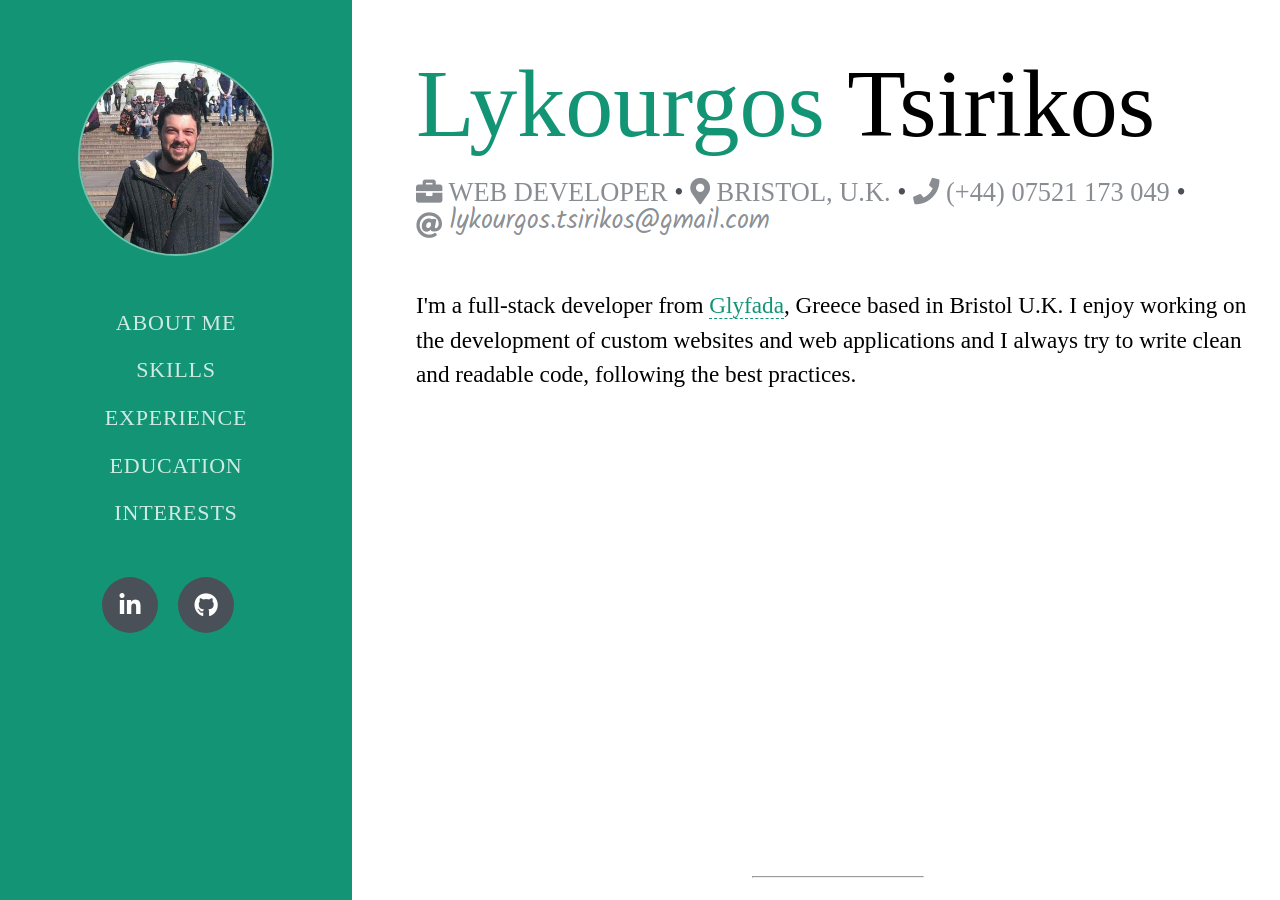
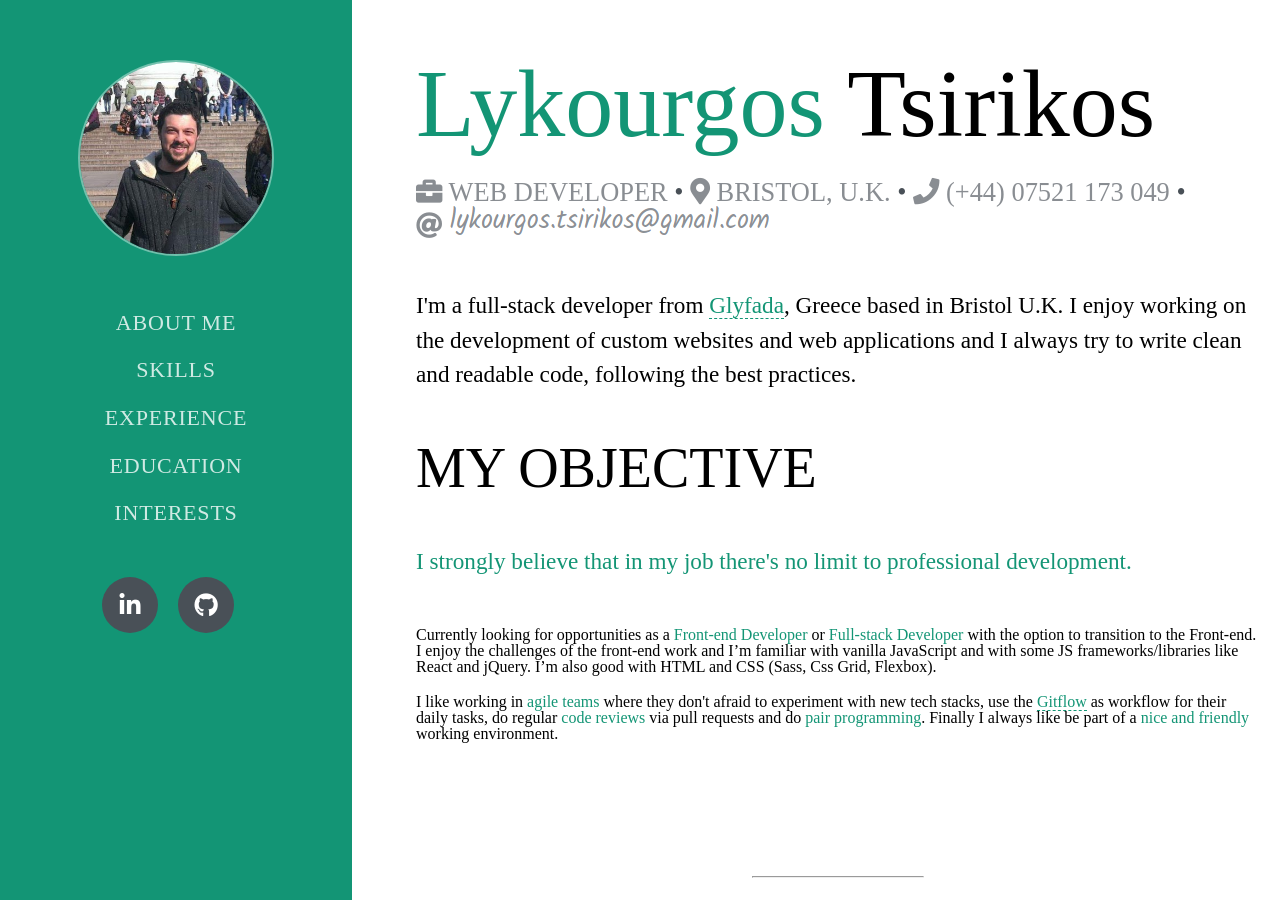
Before and after one commit to ltdev22/ltdev22.github.io, a Jekyll site: the page built from index.html, in a window 1280 px wide and 900 px high. Built offline with Jekyll 4.4.1, drawn with Linux system fonts in a browser that asks for light colours; some of the changed text lies outside the part shown.

Commit message:
Add more content on about and some minor css additions

```diff
--- a/_includes/sections/about.html
+++ b/_includes/sections/about.html
@@ -13,4 +13,11 @@
             I'm a full-stack developer from <a href="https://en.wikipedia.org/wiki/Glyfada" target="_blank">Glyfada</a>, Greece based in Bristol U.K. I enjoy working on the development of custom websites and web applications and I always try to write clean and readable code, following the best practices.
         </div>
     </div><!-- /.jumbotron -->
+
+    <div class="row">
+        <h2 class="section-heading">My Objective</h2>
+        <p class="lead highlight">I strongly believe that in my job there's no limit to professional development.</p>
+        <p>Currently looking for opportunities as a <span class="highlight">Front-end Developer</span> or <span class="highlight">Full-stack Developer</span> with the option to transition to the Front-end. I enjoy the challenges of the front-end work and I’m familiar with vanilla JavaScript and with some JS frameworks/libraries like React and jQuery. I’m also good with HTML and CSS (Sass, Css Grid, Flexbox).</p>
+        <p>I like working in <span class="highlight">agile teams</span> where they don't afraid to experiment with new tech stacks, use the <a href="https://www.atlassian.com/git/tutorials/comparing-workflows/gitflow-workflow" target="_blank">Gitflow</a> as workflow for their daily tasks, do regular <span class="highlight">code reviews</span> via pull requests and do <span class="highlight">pair programming</span>. Finally I always like be part of a <span class="highlight">nice and friendly</span> working environment.</p>
+    </div>
 </section><!-- /.about -->
--- a/_includes/sections/interests.html
+++ b/_includes/sections/interests.html
@@ -3,7 +3,7 @@
 <section class="resume-section interests">
     <h2 class="section-heading">Interests</h2>
     <div class="interests-description">
-        <p>Apart from being a web developer, I enjoy most of my time being outdoors. I enjoy swimming (try to go to the swimming pool after work 3-4 times/week), climbing and doing long walks.</p>
+        <p>Apart from being a web developer, I enjoy most of my time being outdoors. I enjoy swimming (try to go to the swimming pool 3-4 times/week), climbing and doing long walks.</p>
         <p>When forced indoors, I usually like watching movies or series on Netflix, experiment on new recipes and I also try to spend at least one hour every day exploring some of the latest technology stacks in the web development world.</p>
     </div>
 </section><!-- /.interests -->
--- a/_sass/about.scss
+++ b/_sass/about.scss
@@ -17,10 +17,5 @@
                 }
             }
         }
-        .lead {
-            font-size: 1.45rem;
-            margin: 3rem 0;
-            line-height: 1.5;
-        }
     }
 }
--- a/_sass/content.scss
+++ b/_sass/content.scss
@@ -22,11 +22,21 @@
             text-transform: uppercase;
             margin-bottom: 1.5rem;
         }
+
+        .lead {
+            font-size: 1.45rem;
+            margin: 3rem 0;
+            line-height: 1.5;
+        }
     }
 
     hr {
         margin: 3rem auto;
         width: 170px;
+    }
+
+    p {
+        margin-bottom: 1.2rem;
     }
 
     a, .highlight {
--- a/_sass/skills.scss
+++ b/_sass/skills.scss
@@ -9,6 +9,11 @@
             display: inline-block;
             margin-right: 4%;
             margin-bottom: 4%;
+            span {
+                display: block;
+                font-size: 14px;
+                text-align: center;
+            }
         }
     }
 }
```
